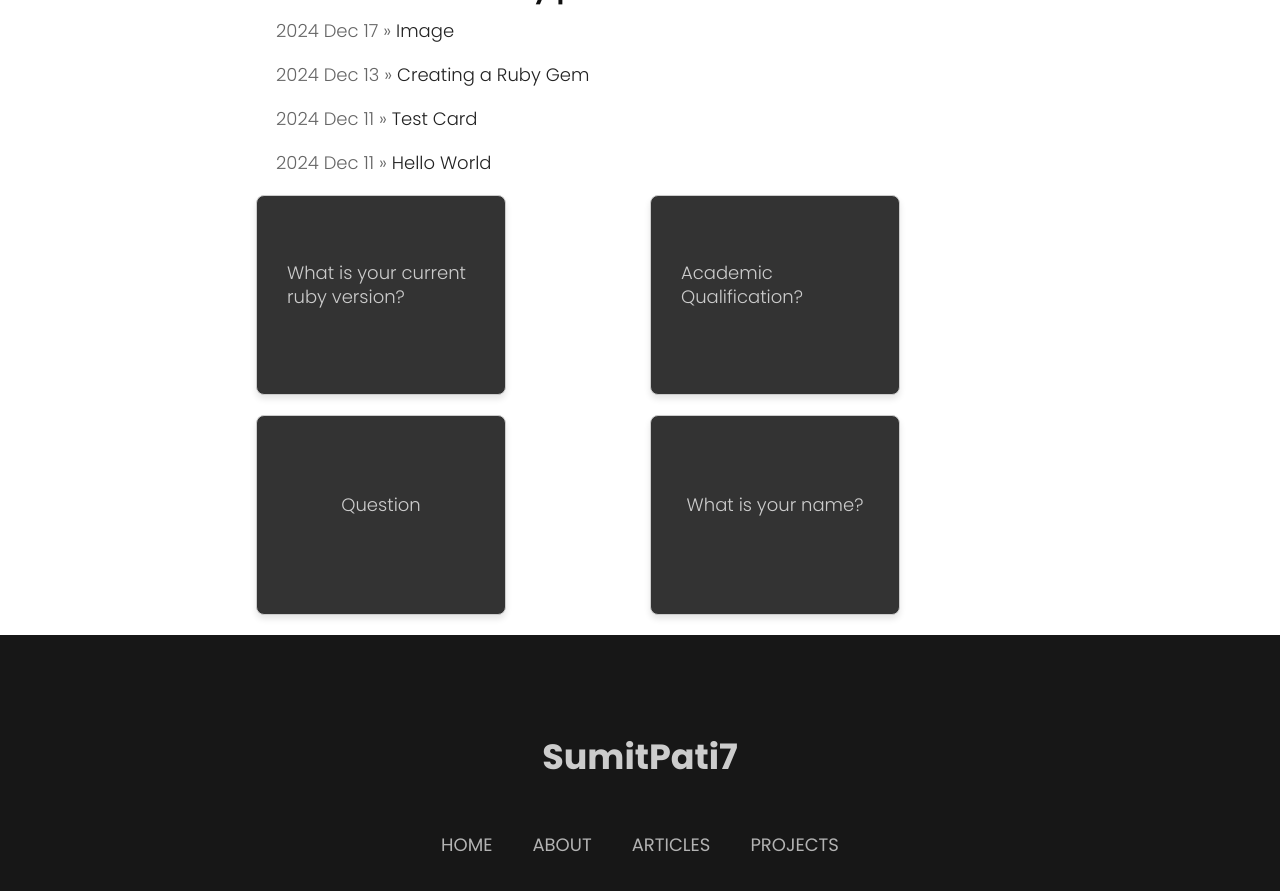
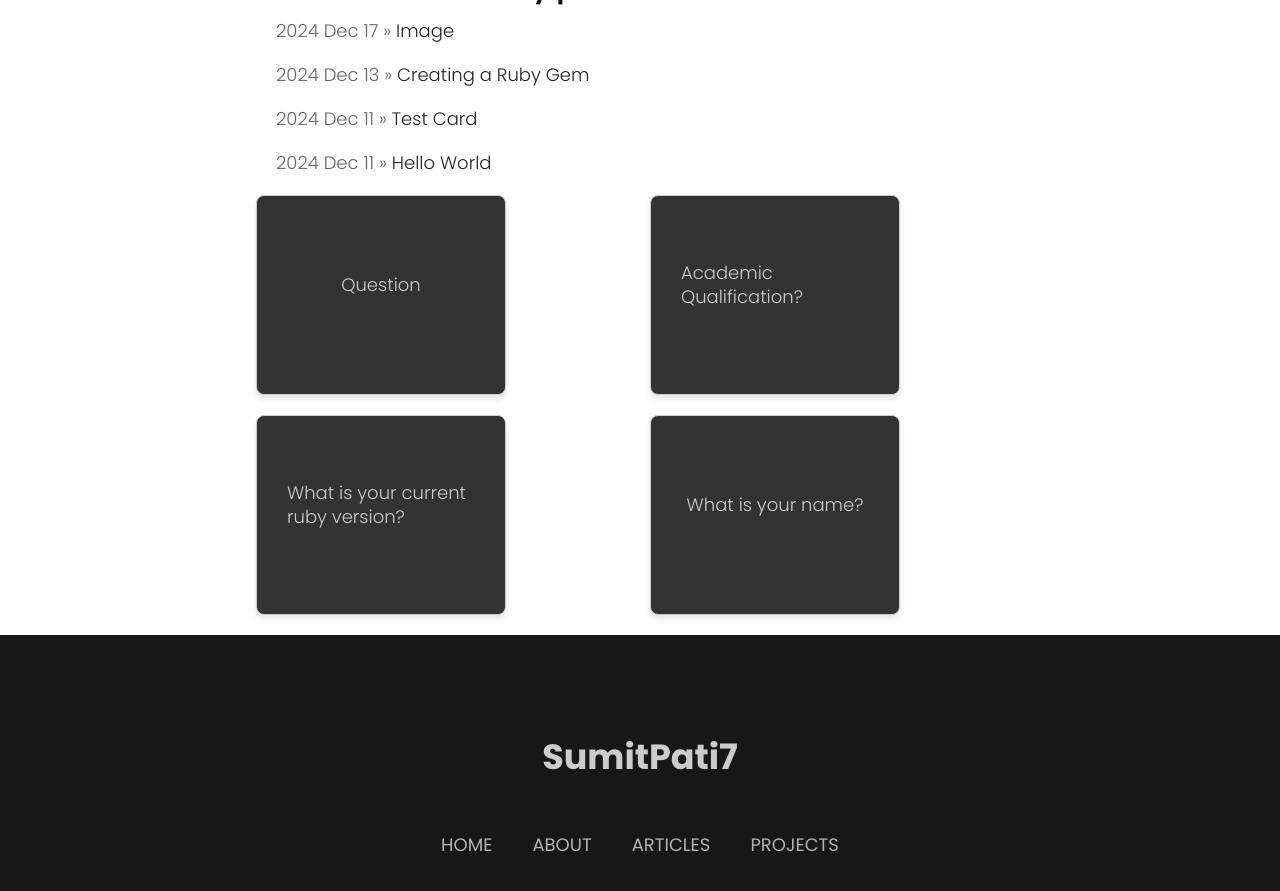
Before and after one commit to sumitpati7/blog, a Jekyll site: the page built from index.md, in a window 1280 px wide and 900 px high, scrolled down 478 px. Shown: the top 891 px of the window. Built offline with Jekyll 4.4.1, drawn with Linux system fonts in a browser that asks for light colours; nearby versions of some CDN libraries; some web fonts are replaced; comment, search, counter and statistics services are not loaded.

Commit message:
auto commit

```diff
--- a/index.md
+++ b/index.md
@@ -2,14 +2,14 @@
 layout: default
 title: SumitPati7
 flashcards:
-  - question: What is your current ruby version?
-    answer: 3\.3.4
+  - question: Question
+    answer: Answer
 
   - question: Academic Qualification?
     answer: Bachelor in CSIT
 
-  - question: Question
-    answer: Answer
+  - question: What is your current ruby version?
+    answer: 3\.3.4
 
   - question: What is your name?
     answer: My name is **Sumit Pati**.
```
